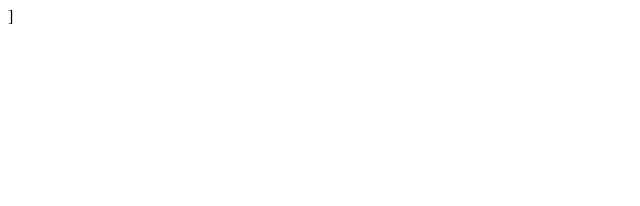
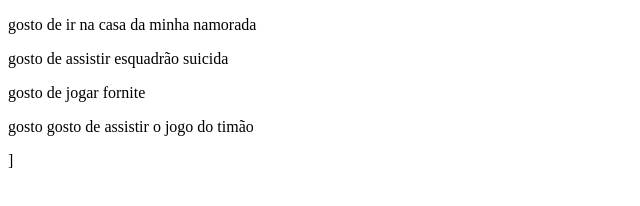
Before and after one commit to liviaguzman3/meu-hobby, a plain HTML site: page index.html in a window 1280 px wide. Shown: the whole page, without its empty margins (0-640 px from the left). Drawn offline with Linux system fonts and the light colour scheme.

Commit message:
positivo

```diff
--- a/index.html
+++ b/index.html
@@ -6,7 +6,10 @@
     <title>Document</title>
 </head>
 <body>
-
+ <p>gosto de ir na casa da minha namorada</p>
+ <p>gosto de assistir esquadrão suicida</p>
+ <p>gosto de jogar fornite</p>
+ <p>gosto gosto de assistir o jogo do timão</p>
 
 
 
```
